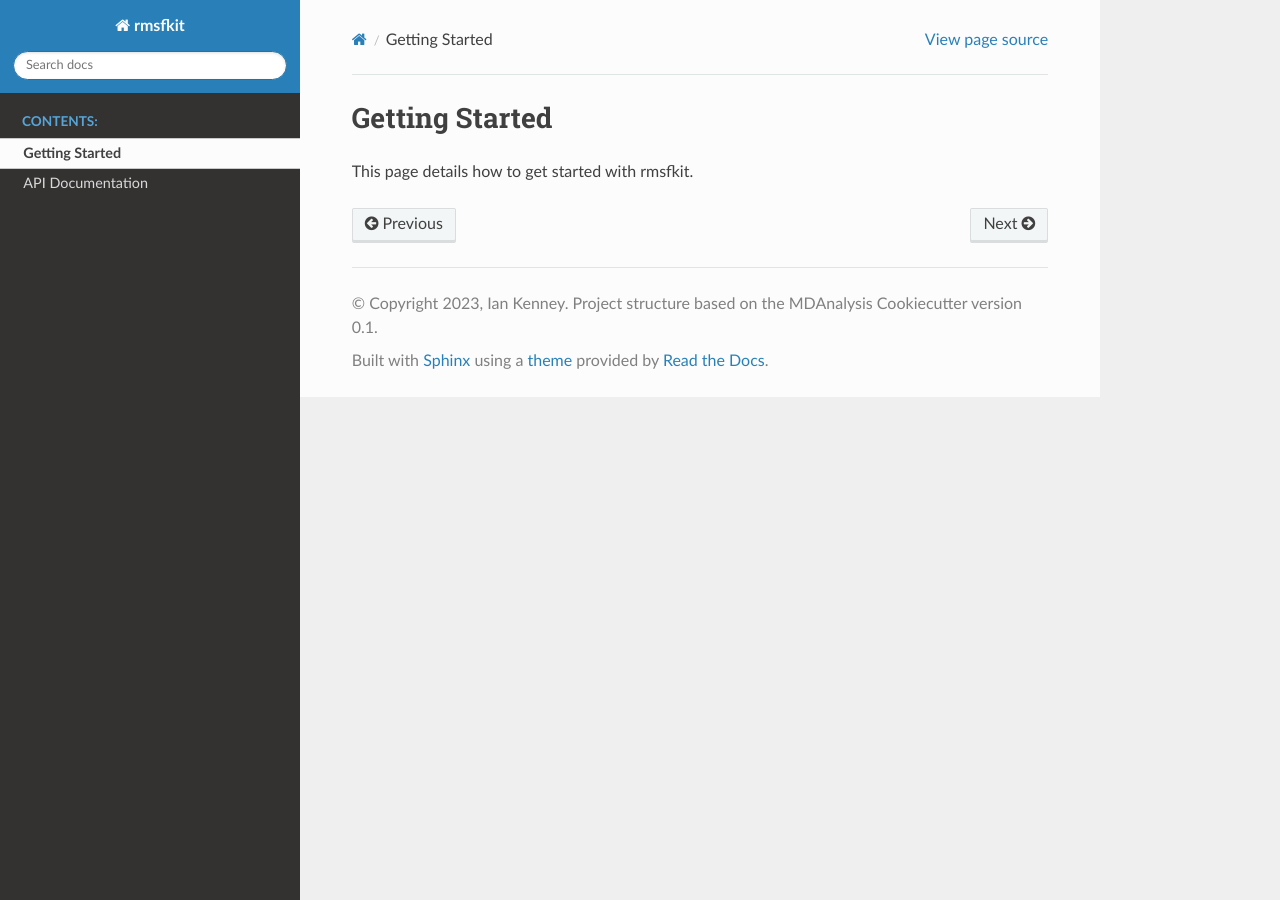
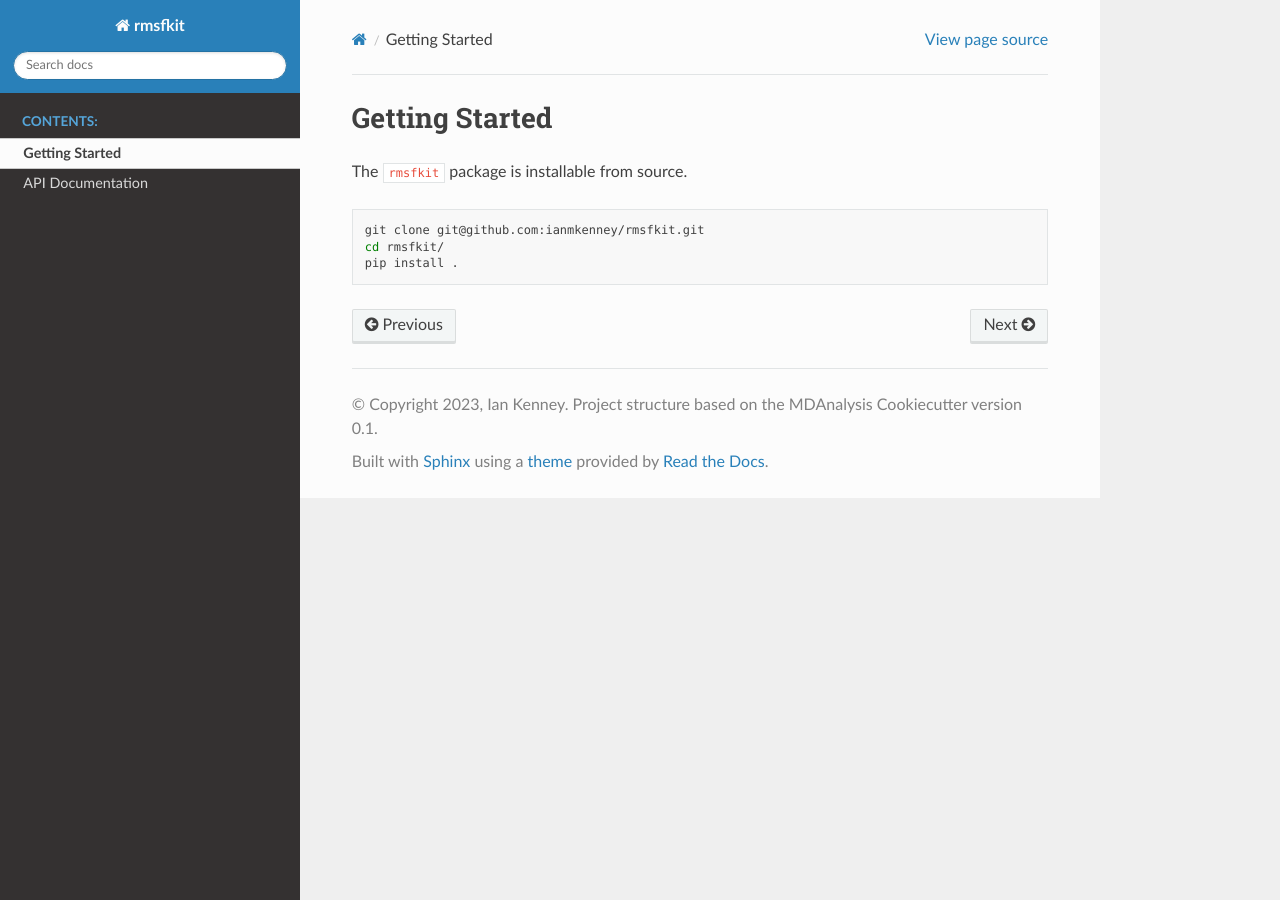
Before and after one commit to Becksteinlab/rmsfkit, a Sphinx documentation site: the page built from docs/source/getting_started.rst, in a window 1280 px wide. Built offline with Sphinx 7.4.7 and the Read the Docs theme 2.0.0, drawn with Linux system fonts in a browser that asks for light colours; the version number could not be read and is left out.

Commit message:
Updated documentation

```diff
--- a/docs/source/api.rst
+++ b/docs/source/api.rst
@@ -4,4 +4,4 @@
 .. autosummary::
    :toctree: autosummary
 
-   rmsfkit.canvas
+   rmsfkit.RMSF
--- a/docs/source/getting_started.rst
+++ b/docs/source/getting_started.rst
@@ -1,4 +1,10 @@
 Getting Started
 ===============
 
-This page details how to get started with rmsfkit.
+The ``rmsfkit`` package is installable from source.
+
+.. code-block:: bash
+
+    git clone git@github.com:ianmkenney/rmsfkit.git
+    cd rmsfkit/
+    pip install .
--- a/docs/source/index.rst
+++ b/docs/source/index.rst
@@ -5,6 +5,10 @@
 
 Welcome to rmsfkit's documentation!
 =========================================================
+
+``rmsfkit`` is an example MDAKit that implements the functionality of the ``analysis.rms.RMSF`` class within the MDAnalysis package.
+This MDAKit does not serve as a replacement for this functionality and using this MDAKit for real work is discouraged.
+
 
 .. toctree::
    :maxdepth: 2
```
